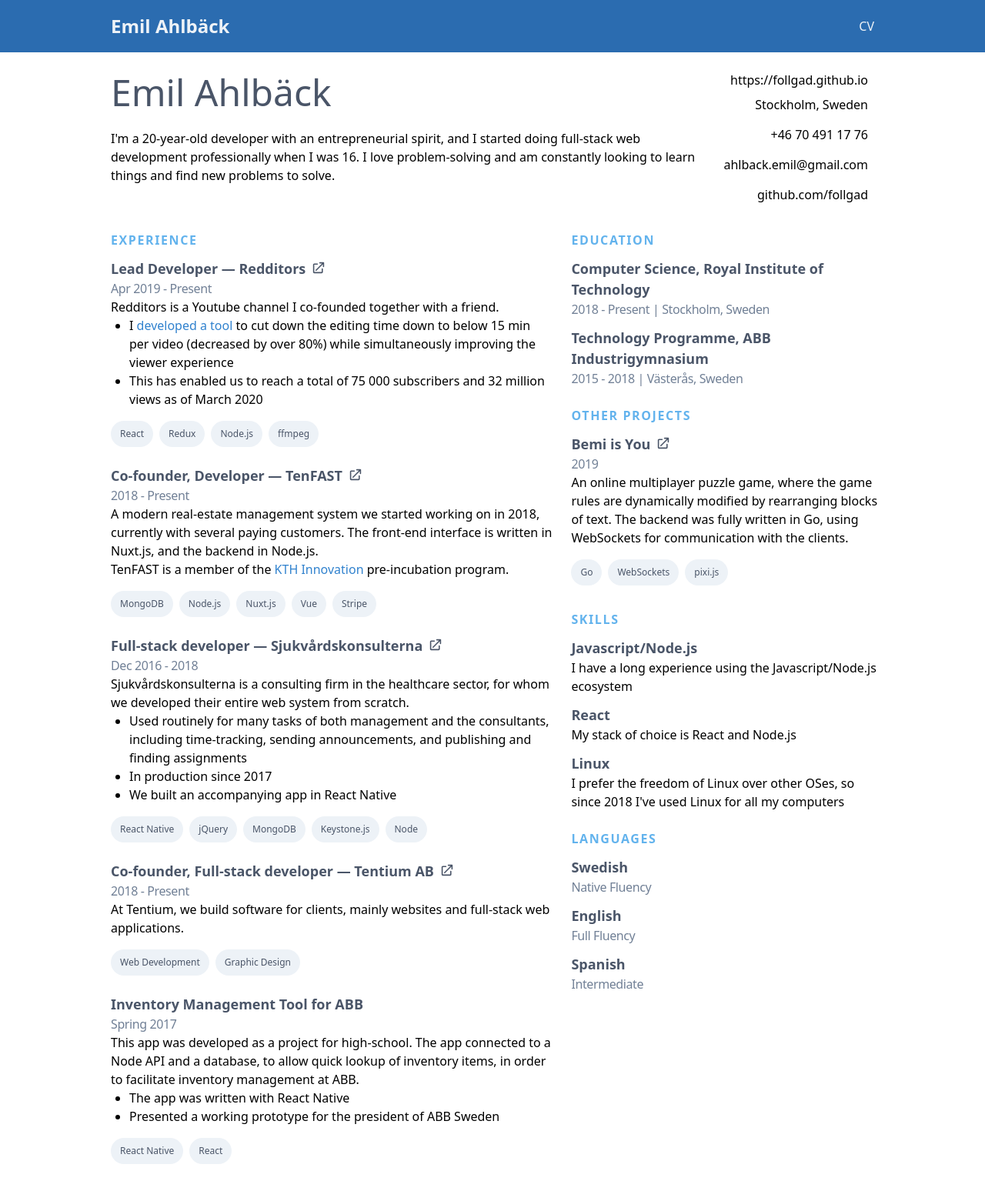
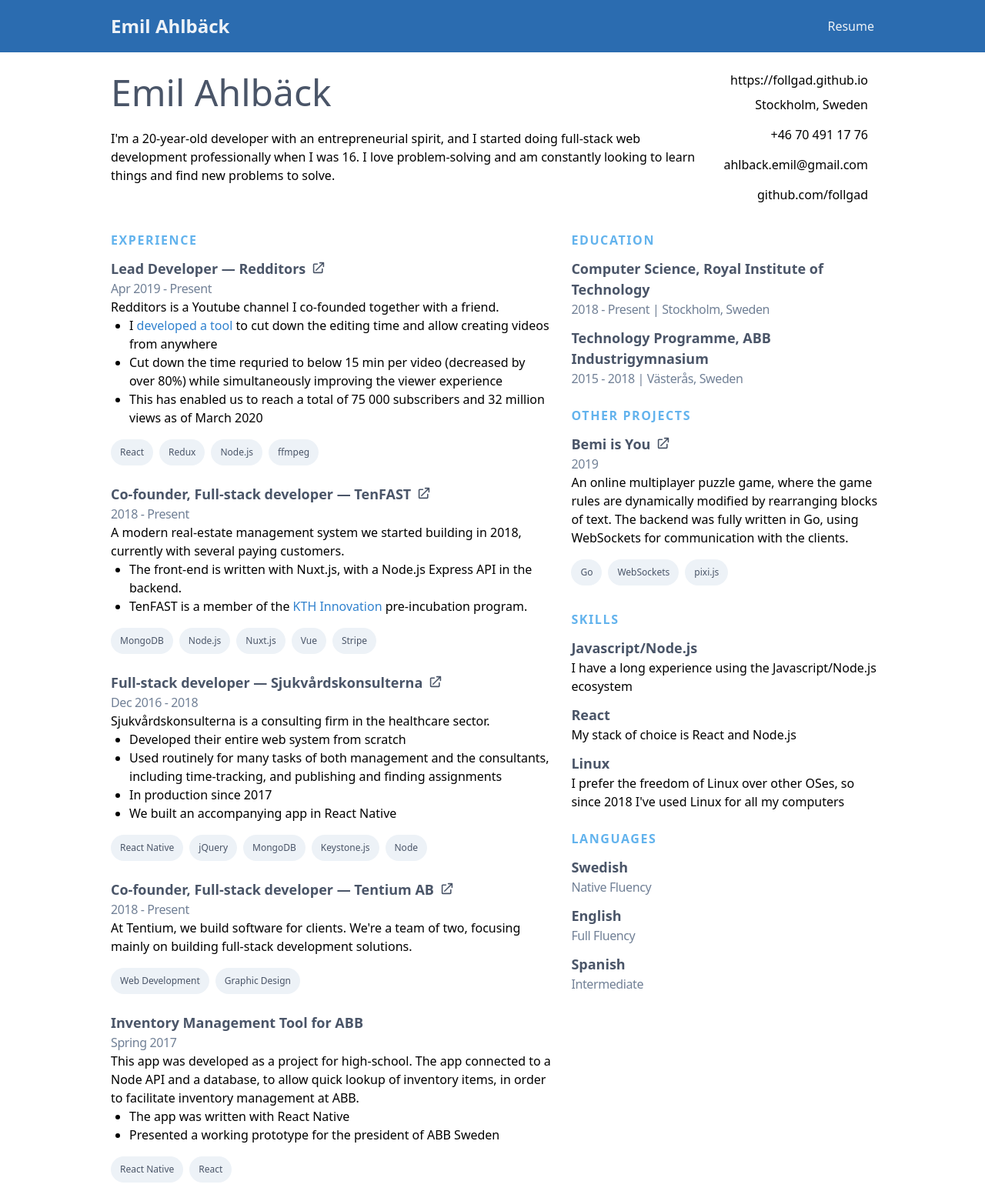
Before and after one commit to FOLLGAD/follgad.github.io, a Gatsby site: page / in a window 1280 px wide. Shown: the whole page at 77% size. Built offline with nearby package versions, Linux system fonts and the light colour scheme; Gatsby itself is replaced by a stand-in of ours; some icons are missing.

Commit message:
"CV" -> "Resume"

```diff
--- a/gatsby-config.js
+++ b/gatsby-config.js
@@ -1,7 +1,7 @@
 module.exports = {
   siteMetadata: {
     title: `Emil Ahlbäck`,
-    description: `CV`,
+    description: ``,
     author: `Emil Ahlbäck`,
   },
   plugins: [
--- a/src/components/header.js
+++ b/src/components/header.js
@@ -15,8 +15,8 @@ const Header = ({ siteTitle }) => (
         {/* <Link to="/about" className="mx-2 px-2 py-1 text-decoration-none text-gray-200">
           About me
         </Link> */}
-        <Link to="/cv" className="mx-2 px-2 py-1 text-decoration-none text-gray-200">
-          CV
+        <Link to="/resume" className="mx-2 px-2 py-1 text-decoration-none text-gray-200">
+          Resume
         </Link>
       </div>
     </div>
--- a/src/pages/index.js
+++ b/src/pages/index.js
@@ -1,3 +1,3 @@
-import Portfolio from './cv'
+import Resume from './resume'
 
-export default Portfolio
+export default Resume
--- a/src/pages/cv.js
+++ b/src/pages/resume.js
@@ -9,7 +9,7 @@ import SublistItem from "../components/sublist-item"
 
 const IndexPage = () => (
 	<Layout>
-		<SEO title="CV"/>
+		<SEO title="Resume" />
 
 		<div className="flex">
 			<div className="flex-1 px-4">
@@ -53,25 +53,29 @@ const IndexPage = () => (
 							Redditors is a Youtube channel I co-founded together with a friend.
 						</p>
 						<Sublist>
-							<SublistItem>I <a className="text-blue-600" href="https://app.redditvideomaker.com/">developed a tool</a> to cut down the editing time down to below 15 min per video (decreased by over 80%) while simultaneously improving the viewer experience</SublistItem>
+							<SublistItem>I <a className="text-blue-600" href="https://app.redditvideomaker.com/">developed a tool</a> to cut down the editing time and allow creating videos from anywhere</SublistItem>
+							<SublistItem>Cut down the time requried to below 15 min per video (decreased by over 80%) while simultaneously improving the viewer experience</SublistItem>
 							<SublistItem>This has enabled us to reach a total of 75 000 subscribers and 32 million views as of March 2020</SublistItem>
 						</Sublist>
 					</Experience>
 					<Experience
-						mainTitle="Co-founder, Developer — TenFAST"
+						mainTitle="Co-founder, Full-stack developer — TenFAST"
 						from="2018"
 						link="https://tenfast.se"
 						tags={["MongoDB", "Node.js", "Nuxt.js", "Vue", "Stripe"]}
 					>
 						<p>
-							A modern real-estate management system we started working on in 2018,
+							A modern real-estate management system we started building in 2018,
 							currently with several paying customers.
-							The front-end interface is written in Nuxt.js,
-							and the backend in Node.js.
 						</p>
-						<p>
-							TenFAST is a member of the <a className="text-blue-600" href="https://www.kth.se/en/innovation">KTH Innovation</a> pre-incubation program.
-						</p>
+						<Sublist>
+							<SublistItem>
+								The front-end is written with Nuxt.js, with a Node.js Express API in the backend.
+							</SublistItem>
+							<SublistItem>
+								TenFAST is a member of the <a className="text-blue-600" href="https://www.kth.se/en/innovation">KTH Innovation</a> pre-incubation program.
+							</SublistItem>
+						</Sublist>
 					</Experience>
 					<Experience
 						mainTitle="Full-stack developer — Sjukvårdskonsulterna"
@@ -81,13 +85,15 @@ const IndexPage = () => (
 						tags={["React Native", "jQuery", "MongoDB", "Keystone.js", "Node"]}
 					>
 						<p>
-							Sjukvårdskonsulterna is a consulting firm in the healthcare sector,
-							for whom we developed their entire web system from scratch.
+							Sjukvårdskonsulterna is a consulting firm in the healthcare sector.
 						</p>
 						<Sublist>
 							<SublistItem>
+								Developed their entire web system from scratch
+							</SublistItem>
+							<SublistItem>
 								Used routinely for many tasks of both management and the consultants,
-								including time-tracking, sending announcements, and publishing and finding assignments
+								including time-tracking, and publishing and finding assignments
 							</SublistItem>
 							<SublistItem>
 								In production since 2017
@@ -104,7 +110,8 @@ const IndexPage = () => (
 						tags={["Web Development", "Graphic Design"]}
 					>
 						<p>
-							At Tentium, we build software for clients, mainly websites and full-stack web applications.
+							At Tentium, we build software for clients.
+							We're a team of two, focusing mainly on building full-stack development solutions.
 						</p>
 					</Experience>
 					<Experience
```
